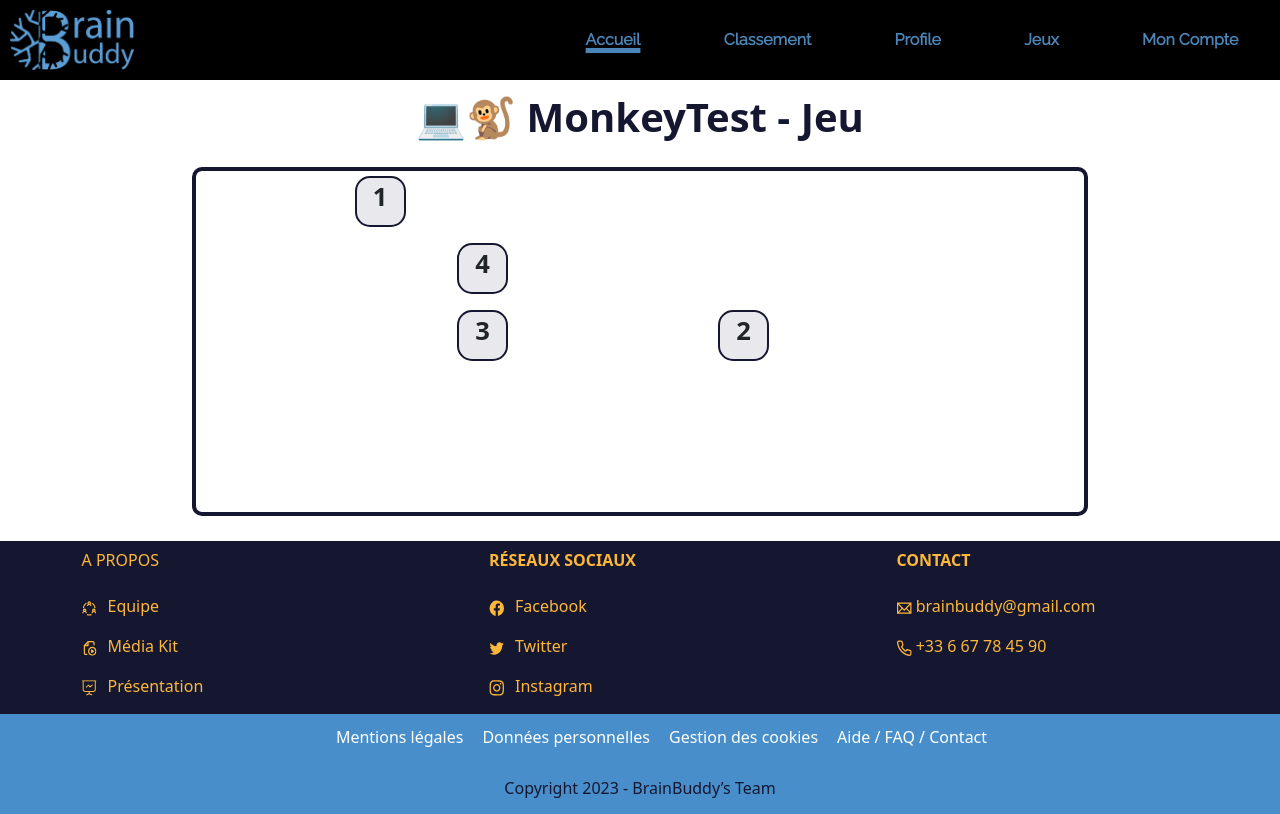
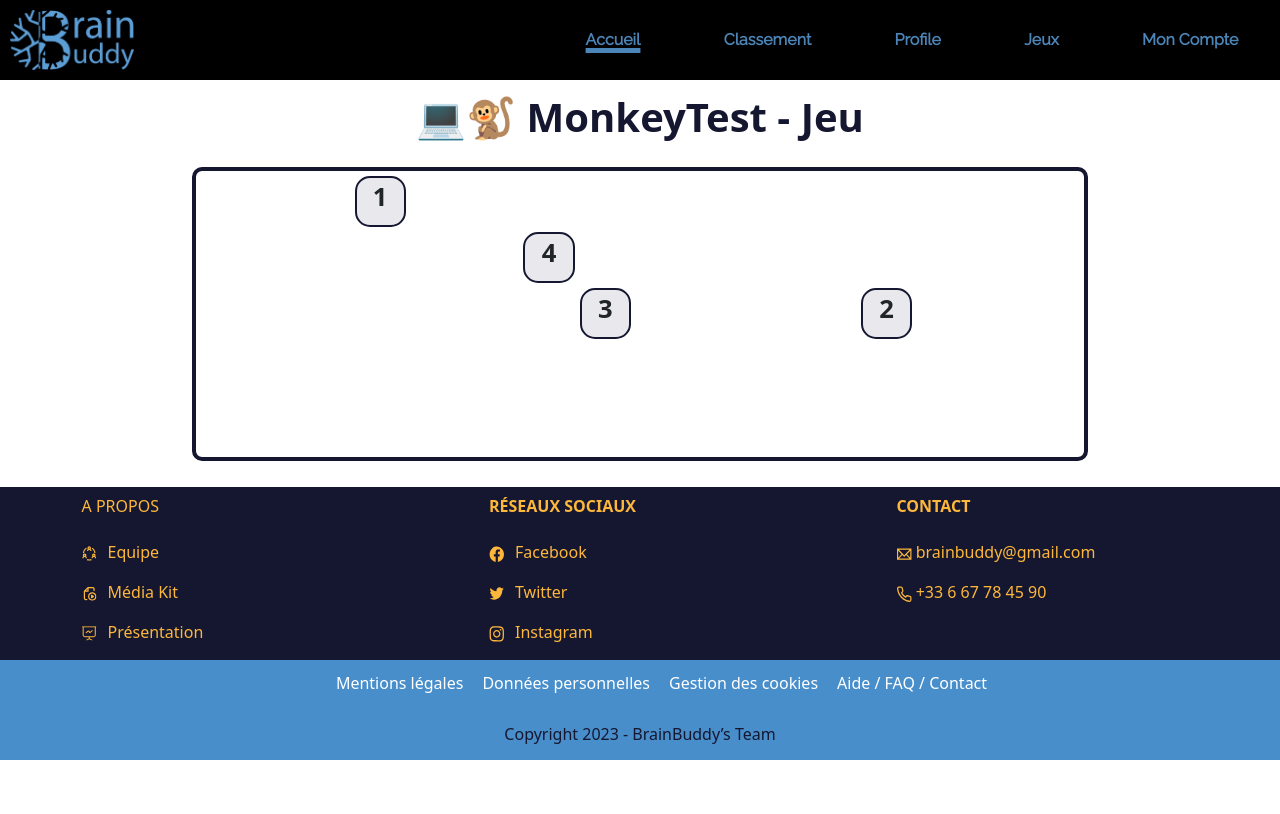
Before and after one commit to Xenus3/FrontEndBrainBuddy, an Angular app: page /monkeytest/jeu in a window 1280 px wide. Built offline with nearby package versions, Linux system fonts and the light colour scheme.

Commit message:
fixed : random draw won't pick a previous picked number anymore

```diff
--- a/src/app/components/monkey-test/components/jeu/components/grille/grille.component.scss
+++ b/src/app/components/monkey-test/components/jeu/components/grille/grille.component.scss
@@ -14,6 +14,8 @@
     flex-wrap: wrap;
     margin-left: auto;
     margin-right:auto;
+    text-align: center;
+    vertical-align: middle;
 }
 
 // Tirage
@@ -28,7 +30,6 @@
     margin: 0.2vw 0.2vw;
     font-size: 2vw;
     font-weight: bold;
-    text-align: center;
 }
 
 .null {
@@ -37,9 +38,7 @@
     height:4vw;
     border: 0.11em solid #ffffff;
     background-color: #ffffff;
-    font-size: 2vw;
-    font-weight: bold;
-    text-align: center;
+    margin: 0.2vw 0.2vw;
     cursor: default;
 }
 
--- a/src/app/components/monkey-test/components/jeu/components/grille/grille.component.ts
+++ b/src/app/components/monkey-test/components/jeu/components/grille/grille.component.ts
@@ -24,14 +24,17 @@ export class GrilleComponent implements OnInit {
   }
 
   generateGrid() {
-    let tirage : number;
+    let random : number;
+    let tirages : number[] = [];
     for (let i = 0; i < this.draw; i++) {
       this.grille[i] = null;
     }
     for (let i = 0; i < this.level; i++){
-      tirage = this.randomIntFromInterval();
-      console.log(tirage);
-      this.grille[tirage - 1] =  i+1;
+      do {
+        random = this.randomIntFromInterval();
+        console.log(random);
+      } while (tirages.includes(random));
+      this.grille[random - 1] =  i+1;
     }
   }
 
--- a/src/app/components/monkey-test/components/jeu/jeu.component.scss
+++ b/src/app/components/monkey-test/components/jeu/jeu.component.scss
@@ -35,7 +35,6 @@ h1 {
   width: 70vw;
   border: 4px solid #151730;
   border-radius: 10px;
-  text-align: center;
 }
 
 #grid {
```
